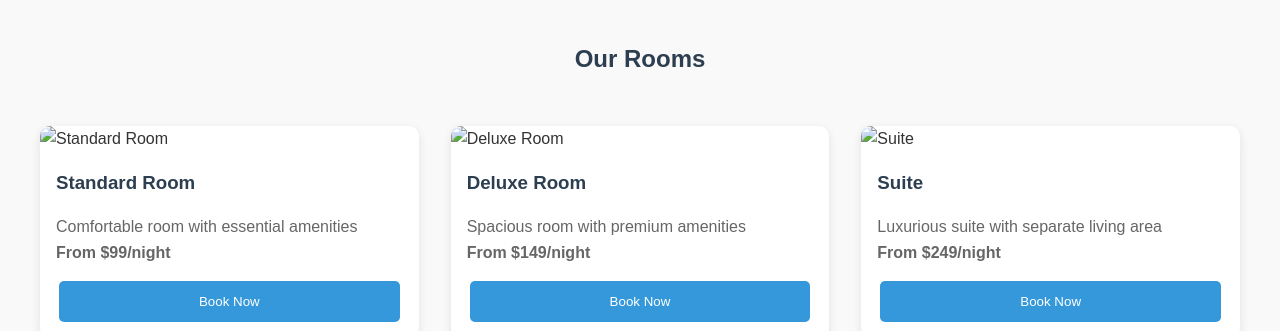
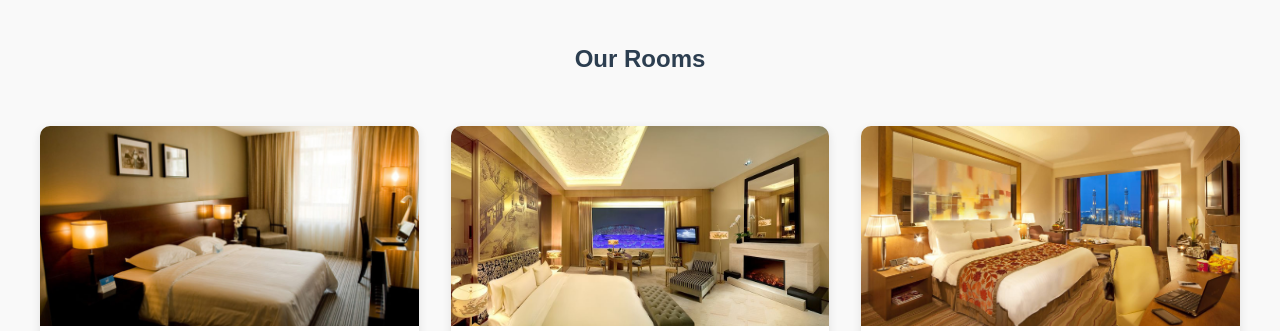
Before and after one commit to Nakka-vikas/Hotel-Booking-using-frontend, a plain HTML site: page index.html in a window 1280 px wide. Shown: the part 840-1171 px from the top of the page. Drawn offline with Linux system fonts and the light colour scheme; the site is published under a folder, as on GitHub Pages, so addresses that start at the root find nothing.

Commit message:
Update index.html

```diff
--- a/index.html
+++ b/index.html
@@ -5,7 +5,7 @@
     <meta name="viewport" content="width=device-width, initial-scale=1.0">
     <title>vikasLuxuryHotelBooking.com</title>
     <!-- Favicon -->
-    <link rel="icon" type="image/png" sizes="32x32" href="/hotel-booking-icon img.webp">
+    <link rel="icon" type="image/png" sizes="32x32" href="./hotel-booking-icon img.webp">
     <!-- Stylesheets -->
     <link rel="stylesheet" href="styles.css">
     <link rel="stylesheet" href="https://cdnjs.cloudflare.com/ajax/libs/font-awesome/6.0.0/css/all.min.css">
@@ -40,21 +40,21 @@
         <h2>Our Rooms</h2>
         <div class="room-grid">
             <div class="room-card">
-                <img src="/standard-room-pic-2.jpg" alt="Standard Room">
+                <img src="./standard-room-pic-2.jpg" alt="Standard Room">
                 <h3>Standard Room</h3>
                 <p>Comfortable room with essential amenities</p>
                 <p class="price">From $99/night</p>
                 <button class="book-button">Book Now</button>
             </div>
             <div class="room-card">
-                <img src="/Luxcery room pic 1.jpg" alt="Deluxe Room">
+                <img src="./Luxcery room pic 1.jpg" alt="Deluxe Room">
                 <h3>Deluxe Room</h3>
                 <p>Spacious room with premium amenities</p>
                 <p class="price">From $149/night</p>
                 <button class="book-button">Book Now</button>
             </div>
             <div class="room-card">
-                <img src="/suite room pic 1.jpg" alt="Suite">
+                <img src="./suite room pic 1.jpg" alt="Suite">
                 <h3>Suite</h3>
                 <p>Luxurious suite with separate living area</p>
                 <p class="price">From $249/night</p>
```
